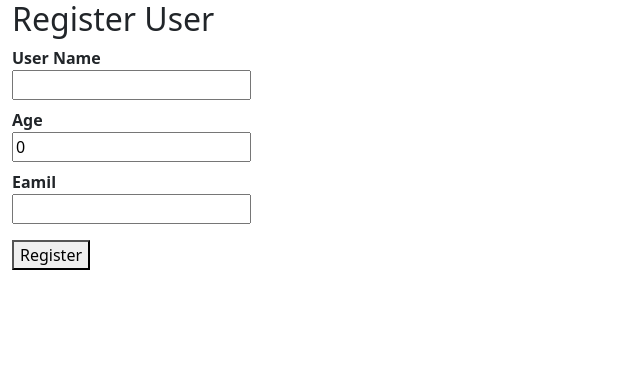
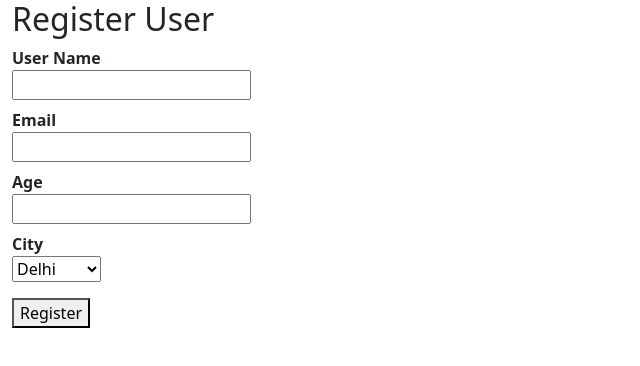
Before and after one commit to AshwaniPandey0805/14-React-Tutorial, a React (Create React App) app: page / in a window 1280 px wide. Shown: the top 366 px of the page, without its empty margins (0-640 px from the left). Built offline with nearby package versions, Linux system fonts and the light colour scheme.

Commit message:
YupValidationComponent commit

```diff
--- /dev/null
+++ b/src/components/YupValidationComponent.js
@@ -0,0 +1,60 @@
+import { useFormik, Formik, Form, Field, ErrorMessage,  } from "formik";
+
+import * as yup  from 'yup';
+
+export default function YupValidationComponent(){
+
+    return(
+
+        <div className="container-fluid">
+            <h2>Register User</h2>
+            <Formik initialValues={
+                {
+                    UserName : '',
+                    Age : '',
+                    Email : '',
+                    City : '',
+
+                }}
+            validationSchema={
+                yup.object({
+                    UserName : yup.string().min(4, 'To Short').max(10, 'To Long').required('UserName is required'),
+                    Age : yup.number().required('Age is required'),
+                    Email : yup.string().email('Invalid Email').required('Email is required'),
+                    City : yup.string()
+                })}
+
+            onSubmit={
+                values=>{
+                    alert(JSON.stringify(values));
+                }}
+            >
+                <Form>
+                    {
+                        <div>
+                        <dl>
+                            <dt>User Name</dt>
+                            <dd><Field type = "text" name="UserName"></Field></dd>
+                            <dd className="text-danger"><ErrorMessage name = 'UserName'></ErrorMessage></dd>
+                            <dt>Email</dt>
+                            <dd><Field type = "text" name="Email"></Field></dd>
+                            <dd className="text-danger"><ErrorMessage name = 'Email'></ErrorMessage></dd>
+                            <dt>Age</dt>
+                            <dd><Field type ="text" name="Age"></Field></dd>
+                            <dd className="text-danger"><ErrorMessage name = 'Age'></ErrorMessage></dd>
+                            <dt>City</dt>
+                            <dd><Field as = 'select' name="City">
+                                  <option value="">Delhi</option>
+                                  <option value="">Lucknow</option>
+                                  <option value="">Kanpur</option>
+                                </Field></dd>
+                        </dl>
+                        <button>Register</button>
+                    </div>
+                    }
+                </Form>
+            </Formik>
+
+        </div>
+    )
+}
--- a/src/index.js
+++ b/src/index.js
@@ -16,11 +16,12 @@ import FormComponent from './components/FormComponent';
 import FormikDemo from './components/FormikDemo';
 import FormikValidation from './components/FormikValidation';
 import YupValidation from './components/YupValidation';
+import YupValidationComponent from './components/YupValidationComponent';
 
 const root = ReactDOM.createRoot(document.getElementById('root'));
 root.render(
   <React.StrictMode>
-    <YupValidation />
+    <YupValidationComponent />
   </React.StrictMode>
 );
 
```
